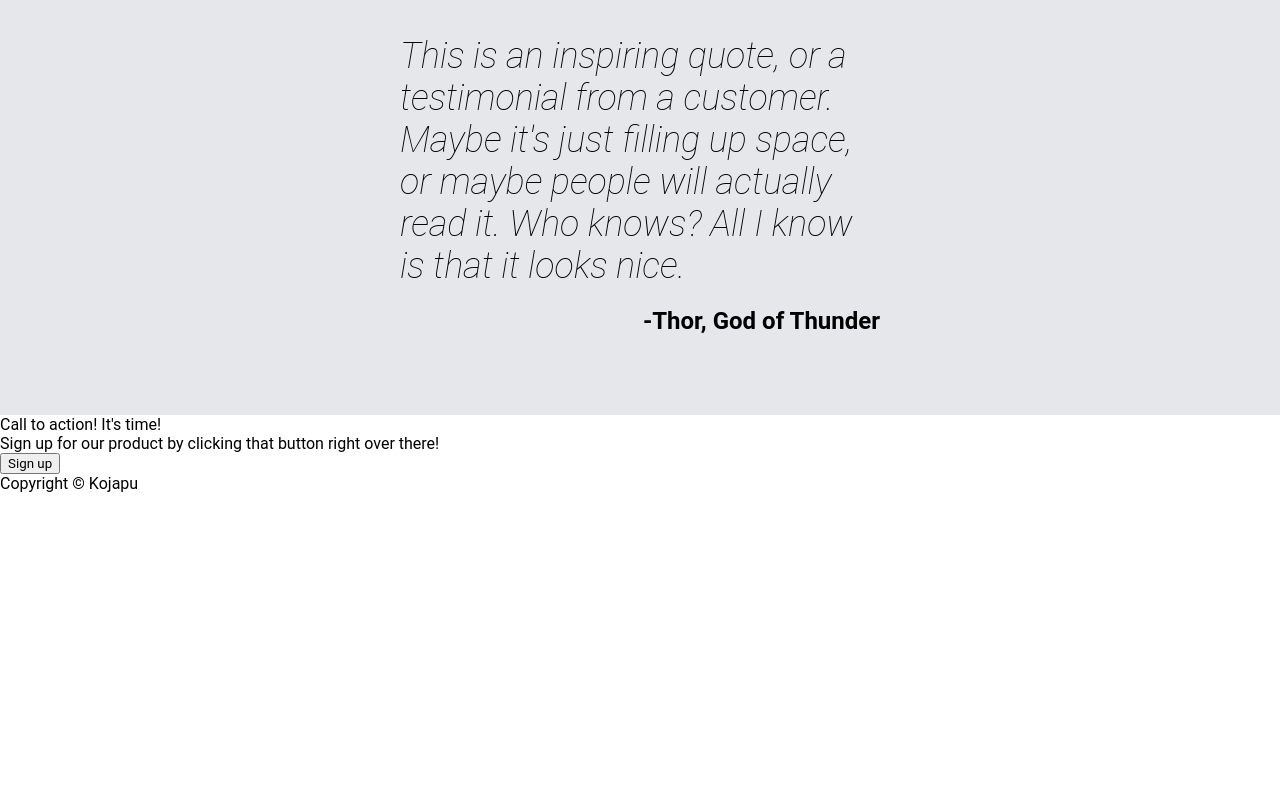
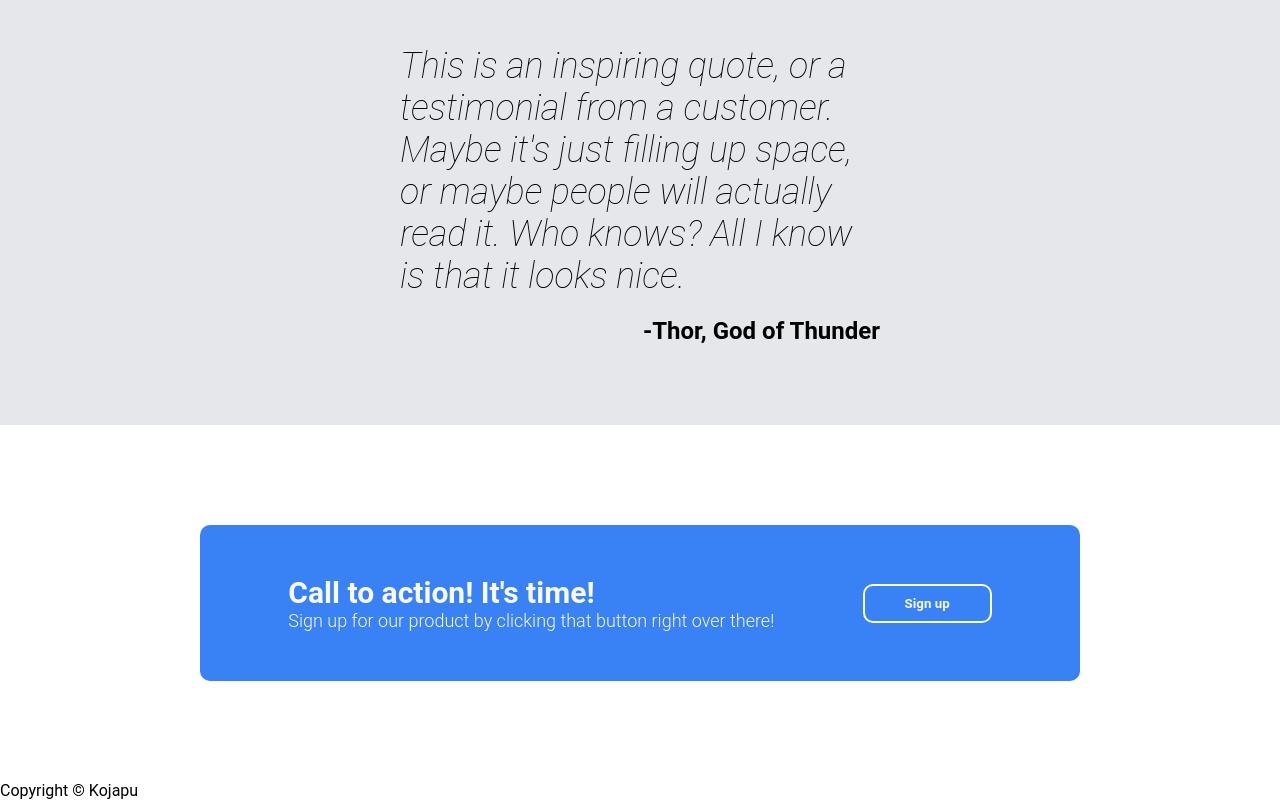
Before and after one commit to Kojapu/landing-page, a plain HTML site: page index.html in a window 1280 px wide. Shown: the part 889-1689 px from the top of the page. Before the commit the page ends 1382 px from the top, so only its background shows below. Drawn offline with Linux system fonts and the light colour scheme.

Commit message:
Add styling to call to action section
This commit adds new styles to the call to action section of the website, also adjusting the header section a bit.

```diff
--- a/styles.css
+++ b/styles.css
@@ -67,10 +67,10 @@ body {
     color: #F9FAF8;
     background-color: #3882F6;
     border-radius: 10px;
-    padding: 10px 30px;
+    padding: 10px 40px;
     border: none;
     font-weight: 600;
-    margin-top: 10px;
+    margin-top: 20px;
 }
 
 .header-image {
@@ -136,3 +136,41 @@ body {
     display: flex;
     justify-content: flex-end;
 }
+
+.call-to-action {
+    padding: 100px 200px;
+}
+
+.call-to-action-container {
+    display: flex;
+    justify-content: space-evenly;
+    align-items: center;
+    background-color: #3882F6;
+    padding: 50px 0;
+    border-radius: 10px;
+}
+
+.call-to-action-text-head,
+.call-to-action-text-sub {
+    color: #F9FAF8;
+    font-weight: 600;
+}
+
+.call-to-action-text-head {
+    font-size: 30px;
+}
+
+.call-to-action-text-sub {
+    font-size: 18px;
+    font-weight: 300;
+}
+
+.call-to-action button {
+    background-color: #3882F6;
+    color: #F9FAF8;
+    border-radius: 10px;
+    padding: 10px 40px;
+    border-color: white;
+    border-style: solid;
+    font-weight: 600;
+}
```
